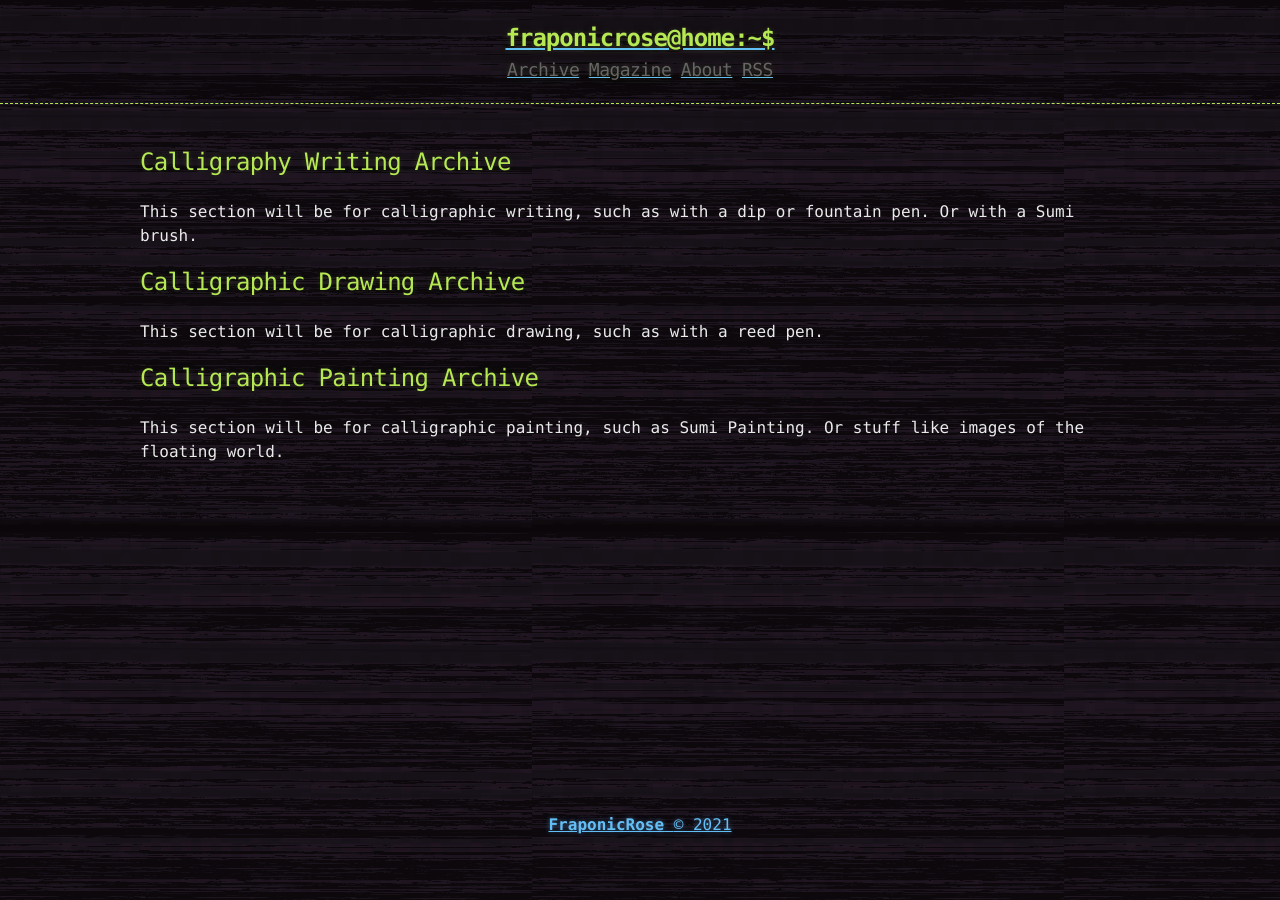
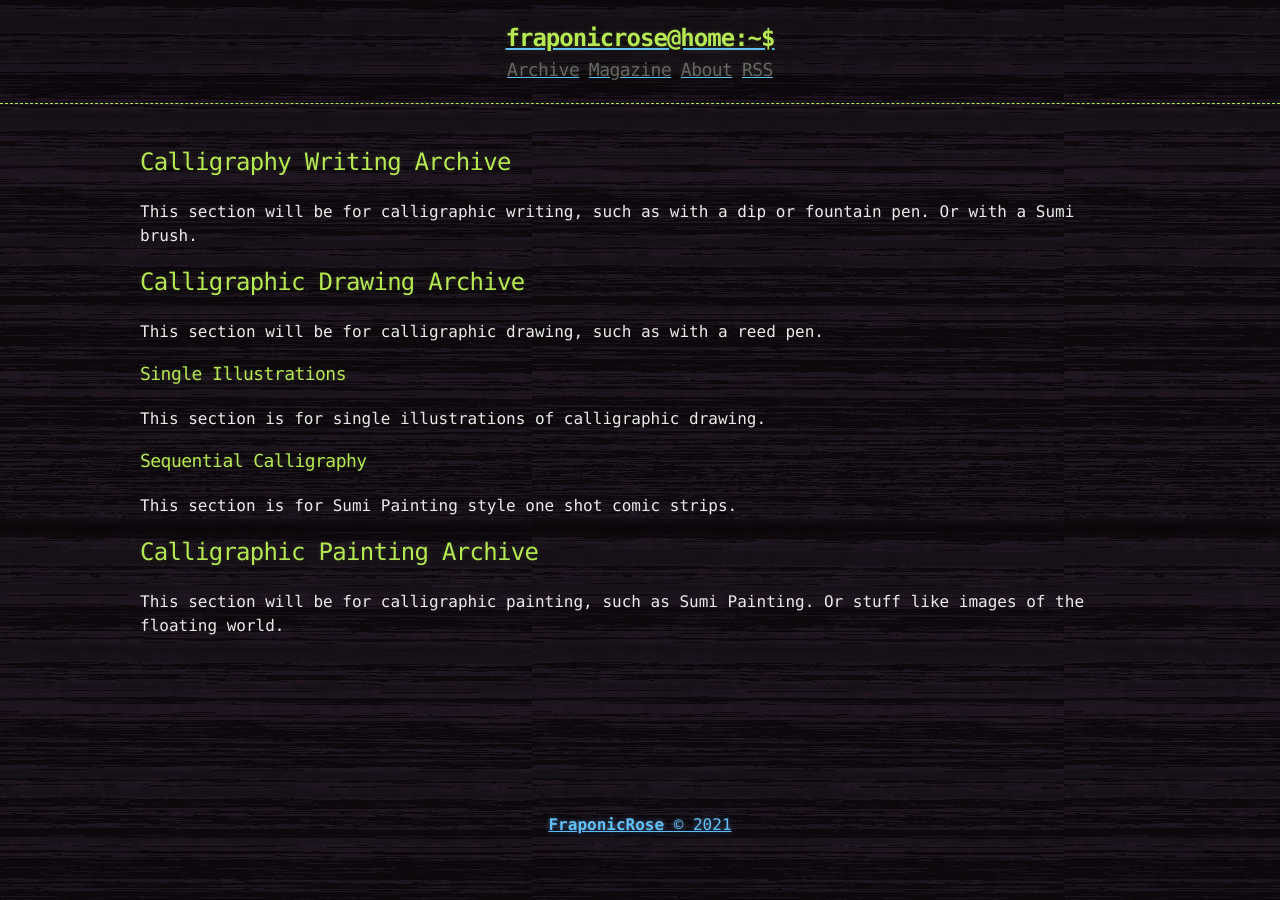
Before and after one commit to LWFlouisa/FraponicRose, a Jekyll site: the page built from pages/calligraphy.md, in a window 1280 px wide. Built offline with Jekyll 4.4.1, drawn with Linux system fonts in a browser that asks for light colours.

Commit message:
Update calligraphy.md

```diff
--- a/pages/calligraphy.md
+++ b/pages/calligraphy.md
@@ -8,5 +8,11 @@ This section will be for calligraphic writing, such as with a dip or fountain pe
 ## Calligraphic Drawing Archive
 This section will be for calligraphic drawing, such as with a reed pen.
 
+### Single Illustrations
+This section is for single illustrations of calligraphic drawing.
+
+### Sequential Calligraphy
+This section is for Sumi Painting style one shot comic strips.
+
 ## Calligraphic Painting Archive
 This section will be for calligraphic painting, such as Sumi Painting. Or stuff like images of the floating world.
```
